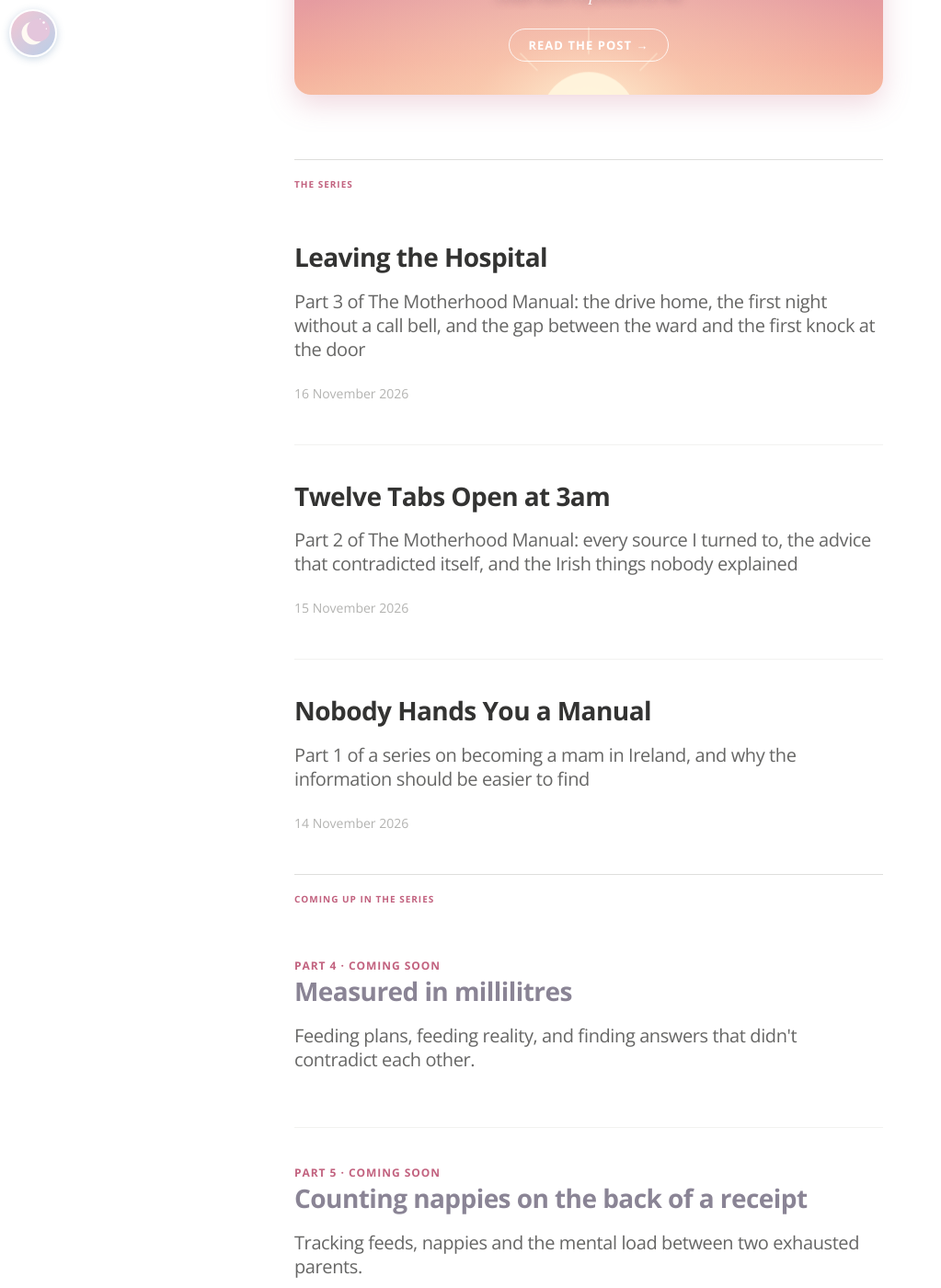
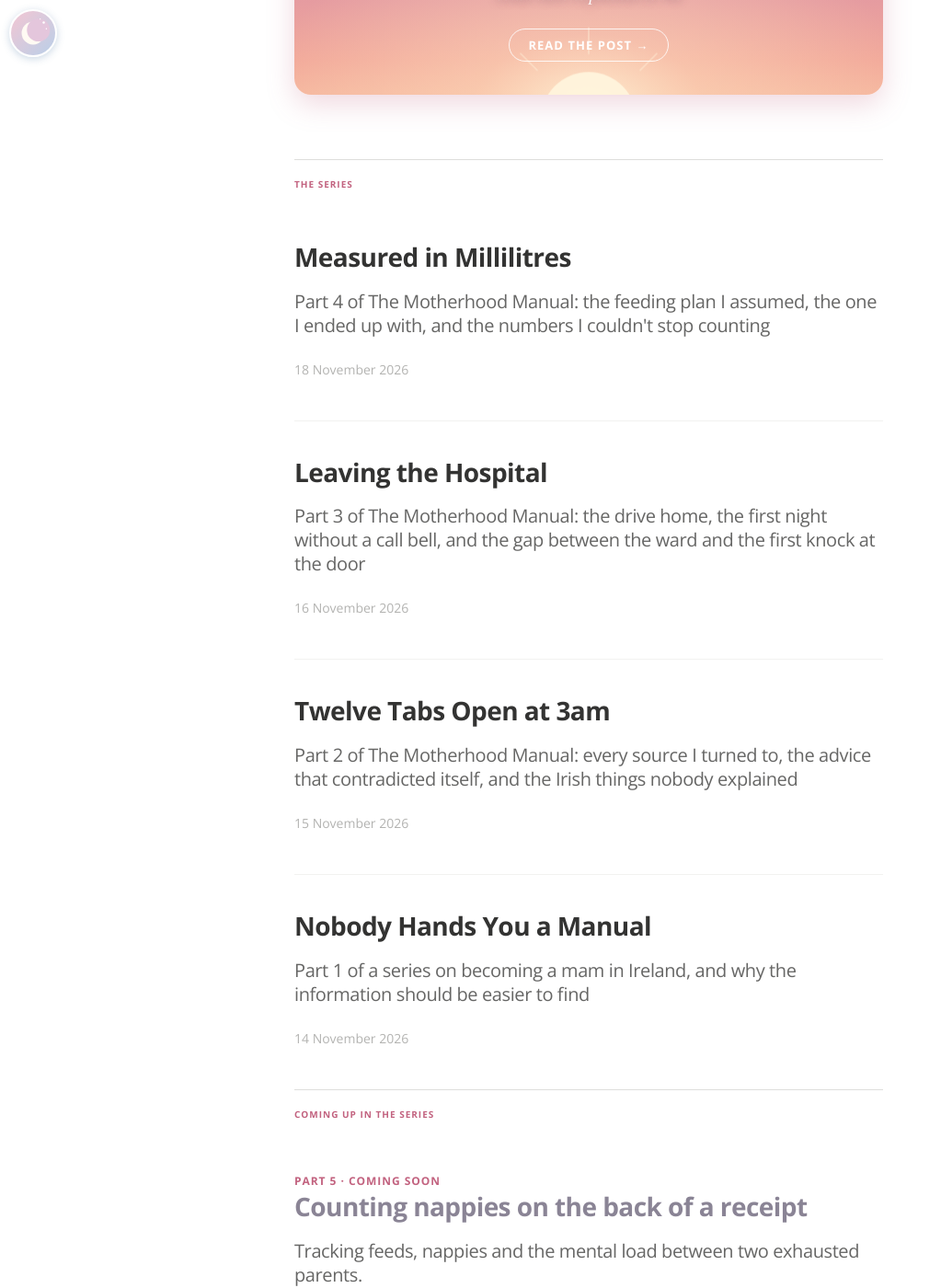
Before and after one commit to nehrini/the-motherhood-manual, a Jekyll site: the page built from index.html, in a window 1280 px wide and 1400 px high, scrolled down 762 px. Shown: the whole window at 92% size, without its empty margins (0-1023 px from the left). Built offline with Jekyll 4.4.1, drawn with Linux system fonts in a browser that asks for light colours; nearby versions of some CDN libraries; the list of posts is cut into pages by our own code; part of the change alters nothing that is shown.

Commit message:
Publish post 4: Measured in Millilitres
Co-Authored-By: Claude Opus 5.5 <noreply@anthropic.com>
Claude-Session: https://claude.ai/code/session_01Rqht1fowaYN32FCa4ECcme

```diff
--- a/_data/series.yml
+++ b/_data/series.yml
@@ -1,9 +1,6 @@
 # Upcoming posts shown on the home page as "Coming soon".
 # Remove a line once its post is published in _posts/.
 upcoming:
-  - part: 4
-    title: "Measured in millilitres"
-    teaser: "Feeding plans, feeding reality, and finding answers that didn't contradict each other."
   - part: 5
     title: "Counting nappies on the back of a receipt"
     teaser: "Tracking feeds, nappies and the mental load between two exhausted parents."
--- /dev/null
+++ b/_posts/2026-11-18-measured-in-millilitres.md
@@ -0,0 +1,84 @@
+---
+layout: post
+title: "Measured in Millilitres"
+subtitle: "Part 4 of The Motherhood Manual: the feeding plan I assumed, the one I ended up with, and the numbers I couldn't stop counting"
+date: 2026-11-18
+part: 4
+image: /assets/images/cover.svg
+image2: /assets/images/cover.svg
+og_image: /assets/images/og-measured-in-millilitres.png
+---
+
+I never really made a feeding plan. I just assumed I would breastfeed. It's meant to be the most natural thing in the world, so I thought it would come naturally to us too.
+
+It didn't.
+
+## What nobody prepared me for
+
+The antenatal classes and the advice I read while pregnant were all about how to breastfeed well: how to position the baby, how to get a good latch, what a good feed looks like.
+
+All of that was useful. But nobody really talked about the alternatives. Nobody explained what exclusive pumping means for your body and your day. Nobody talked about how combination feeding works when you have no idea how much your baby is actually taking from you. The plan was breastfeeding, and there wasn't much of a plan B.
+
+## Chained to the pump
+
+After we left the hospital, I pumped every two hours to try to build my supply. Add it up, and it was hours of every day.
+
+I'd pump, wash and sterilise, feed my son his bottle, and then it would almost be time to pump again. I felt chained to the machine. And every time I fed him from a bottle, I had this quiet feeling that this wasn't how it was supposed to go. This wasn't the picture I'd had in my head.
+
+## My complicated feelings about formula
+
+In the hospital, formula had been pushed as the answer to his weight loss, again and again. Somewhere in that, I developed an aversion to it. When we got home, I tried to avoid it at all costs.
+
+When he hit his growth spurts, we did combination feed. But that brought its own confusion. If I didn't know how much he was getting from me, how was I supposed to know how big a top-up he needed? It felt like trying to solve a maths problem with half the numbers missing, at 3am, on no sleep.
+
+## The visit that explained a lot
+
+When the private lactation consultant came to our home, she noticed something nobody else had mentioned: our son had a tongue tie.
+
+She told us it can run in families. That's when I found out I have one too, one that has never been treated. She explained what it meant for his feeding, and talked us through what a release would involve.
+
+After weeks of wondering what I was doing wrong, it was a huge relief to hear there might be a reason it had been so hard. I wish we'd known sooner.
+
+## The hardest judge
+
+People were kind. Honestly, everyone around me was supportive of whatever I chose to do.
+
+The person judging me hardest was me.
+{: .pullquote}
+
+There wasn't one comment or moment that stuck. It was a constant hum of confusion and doubt in the background: what had he eaten, when, and was it enough?
+
+## Living by the numbers
+
+Even after I managed to get him to latch, the panic didn't fully go away. With a bottle, at least I could see the millilitres. With a breastfeed, I didn't know how long was long enough, or how much he'd actually had.
+
+What finally eased our minds was seeing him gaining weight steadily at his six-week check.
+
+But even then, there was a question that stumped us every time: how many wet and dirty nappies has he had? We were both changing him, and neither of us had kept count. We'd look at each other, and guess.
+
+## How we tracked it all
+
+We tried a few baby apps. Most felt generic, and many of the features we actually wanted were behind a paywall, so we gave up on them.
+
+In the end, we kept it simple: a chat with Claude for each of us, and sometimes a notebook. For basic tracking, that was enough. The problem was never the tool. It was remembering to write things down when you're half-asleep with a baby in your arms.
+
+## If you're the partner reading this
+
+My husband takes a stretch of the night with a bottle, and he still does. It means I get one slightly longer stretch of sleep. I honestly think that saved my sanity.
+
+If you're a partner and your baby takes a bottle, even sometimes, one night feed can be the most loving thing you do all week. And if your baby is exclusively breastfed, there's still plenty you can do, like the burping, the changing, the settling, and bringing her water and something to eat.
+
+## What I wish someone had told me
+
+Not medical tips, just the things I needed to hear:
+
+- **However you feed your baby, it's a real decision and it's yours.** It doesn't need to be defended to anyone.
+- **Pumping is feeding.** Bottle feeding is feeding. Combination feeding is feeding. None of them are second place.
+- **The kindest people in the world can't silence the voice in your own head.** Be as gentle with yourself as they are with you.
+- **Finding out there's a reason it's hard can feel like a weight lifting.** It was never a lack of effort.
+- **Not knowing the exact number doesn't mean you're failing.** It means you're human and you're tired.
+
+People will always have opinions, and they'll share them. "Breast is best." "All mine were on formula and they turned out fine." They might even mean well. But how you feed your child can still feel deeply personal, because you had a way you wanted to do it. If it's not going the way you planned, it's okay to grieve that, and it's okay to choose what works for you and your baby.
+
+If you're crying over a pump or a bottle at 3am, I've been there. You're doing better than you think.
+{: .callout}
```
Also changed, not shown: assets/images/og-measured-in-millilitres.png (added).
